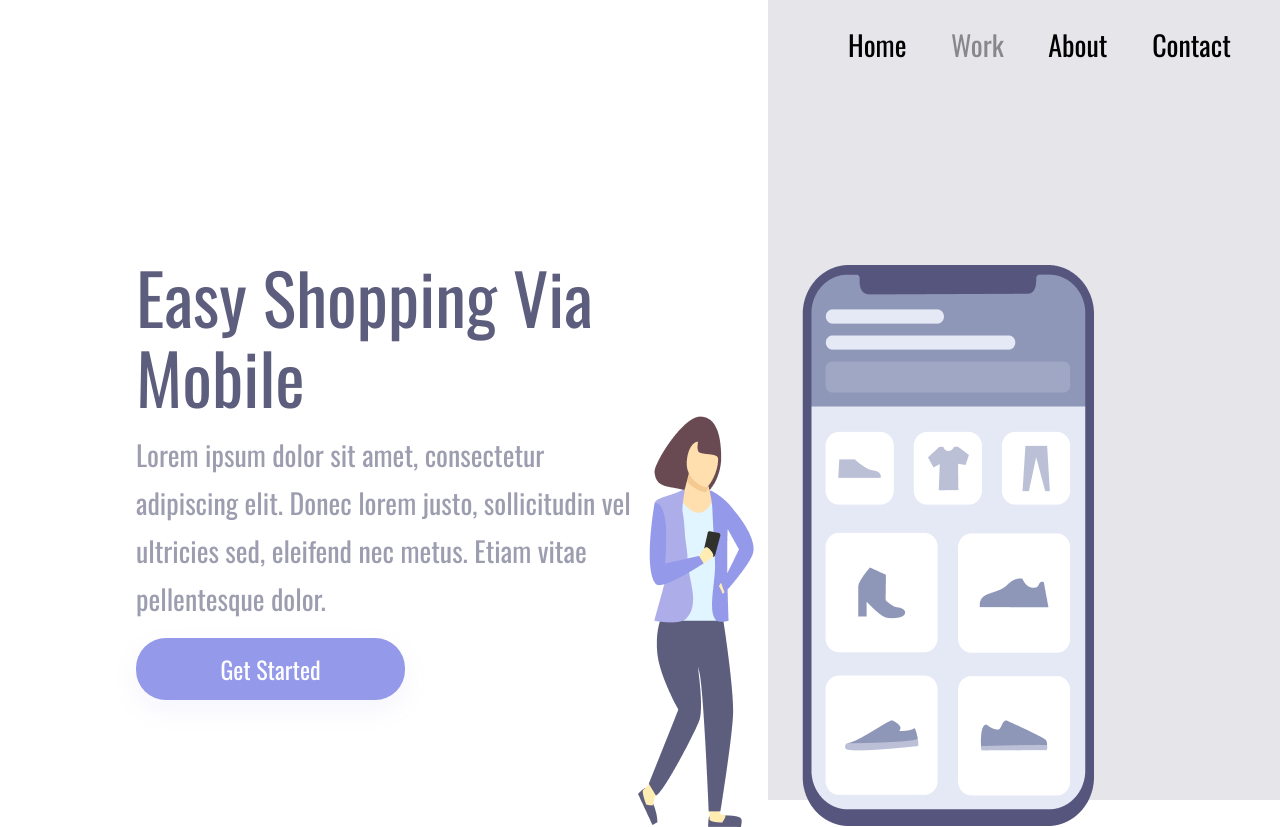
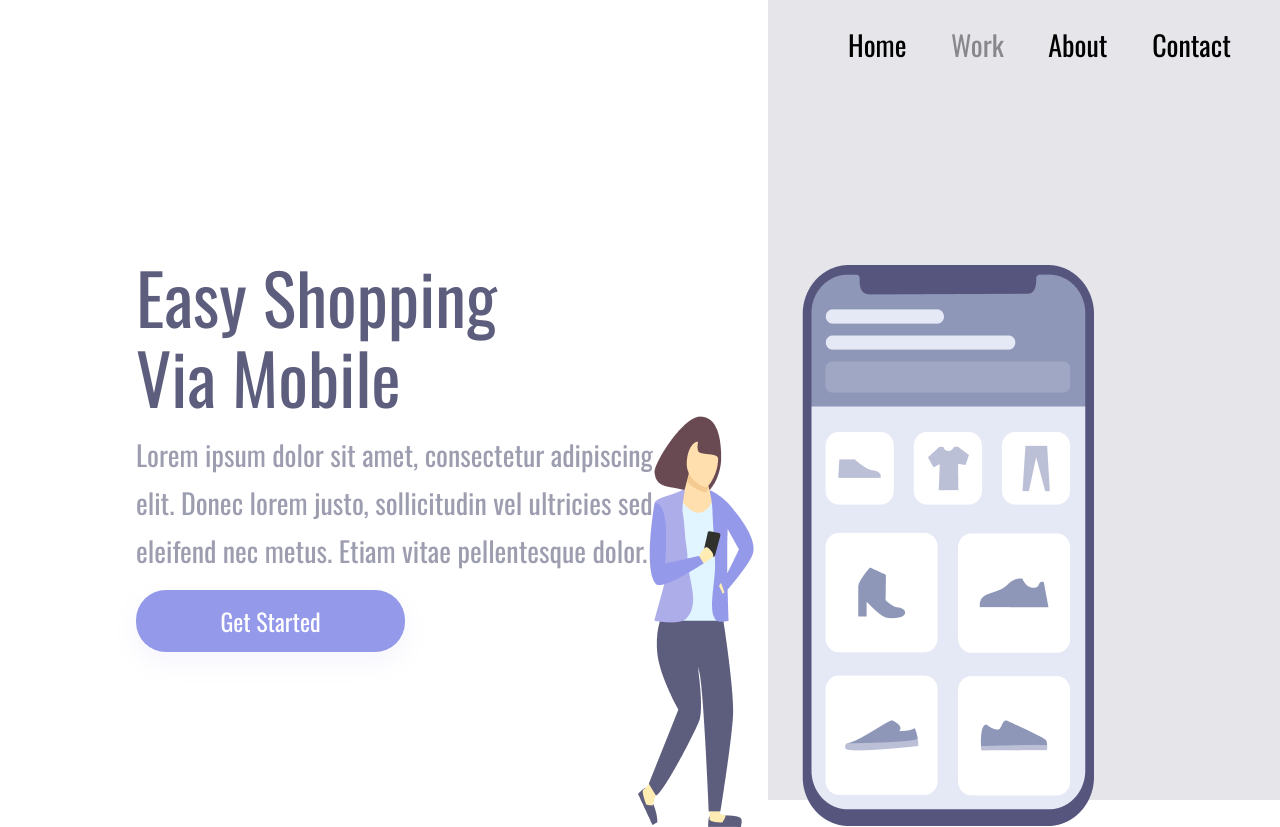
Before and after one commit to Deibisonsantana/Easy-Shopping, a plain HTML site: page index.html in a window 1280 px wide. Drawn offline with nearby package versions, Linux system fonts and the light colour scheme.

```diff
--- a/styles.css
+++ b/styles.css
@@ -43,7 +43,7 @@ img {
 }
 
 h1 {
-    width: 368;
+    width: 368px;
     font-weight: 400;
     font-size: 70px;
     line-height: 80px;
@@ -54,7 +54,7 @@ h1 {
 }
 
 p {
-    width: 540;
+    width: 540px;
     opacity: 0.6;
     font-weight: 400;
     font-size: 28px;
```
